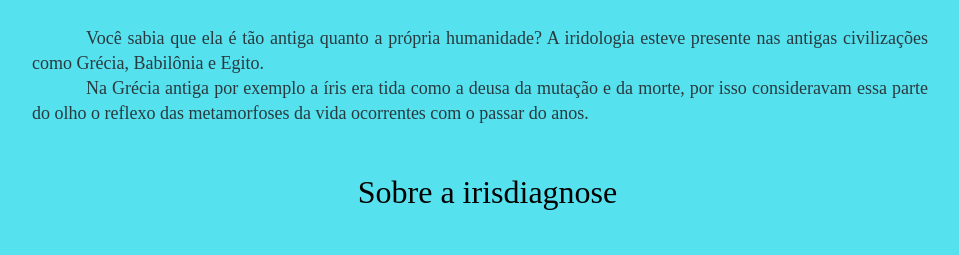
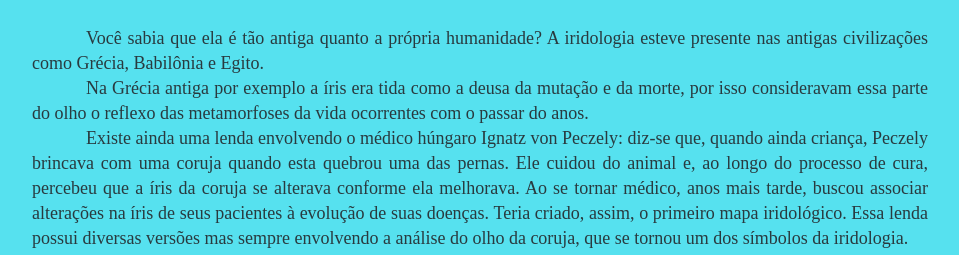
Before and after one commit to brunakeyt/Terapeuta-Irani, a plain HTML site: page index.html in a window 1280 px wide. Shown: the part 668-923 px from the top of the page, without its empty margins (160-1119 px from the left). Drawn offline with nearby package versions, Linux system fonts and the light colour scheme; a script that the page names is missing.

Commit message:
lenda da coruja e a iridologia

```diff
--- a/index.html
+++ b/index.html
@@ -26,6 +26,7 @@
                 <h1>Uma curiosidade sobre a iridologia</h1>
                 <p>Você sabia que ela é tão antiga quanto a própria humanidade? A iridologia esteve presente nas antigas civilizações como Grécia, Babilônia e Egito.</p>
                 <p>Na Grécia antiga por exemplo a íris era tida como a deusa da mutação e da morte, por isso consideravam essa parte do olho o reflexo das metamorfoses da vida ocorrentes com o passar do anos.</p>
+                <p>Existe ainda uma lenda envolvendo o médico húngaro Ignatz von Peczely: diz-se que, quando ainda criança, Peczely brincava com uma coruja quando esta quebrou uma das pernas. Ele cuidou do animal e, ao longo do processo de cura, percebeu que a íris da coruja se alterava conforme ela melhorava. Ao se tornar médico, anos mais tarde, buscou associar alterações na íris de seus pacientes à evolução de suas doenças. Teria criado, assim, o primeiro mapa iridológico. Essa lenda possui diversas versões mas sempre envolvendo a análise do olho da coruja, que se tornou um dos símbolos da iridologia.</p>
             </section>
             <section>
                 <h1>Sobre a irisdiagnose</h1>
```
